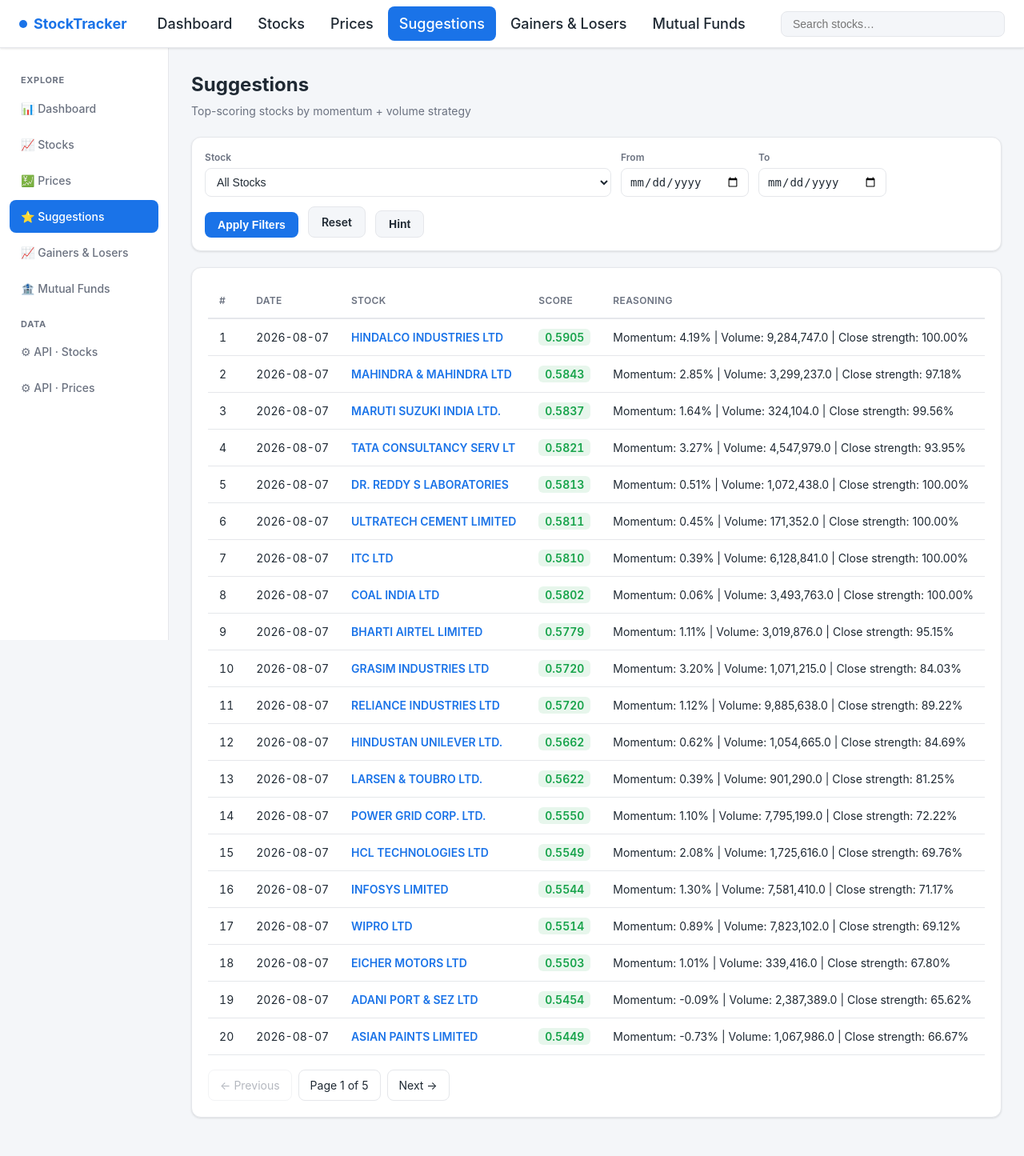
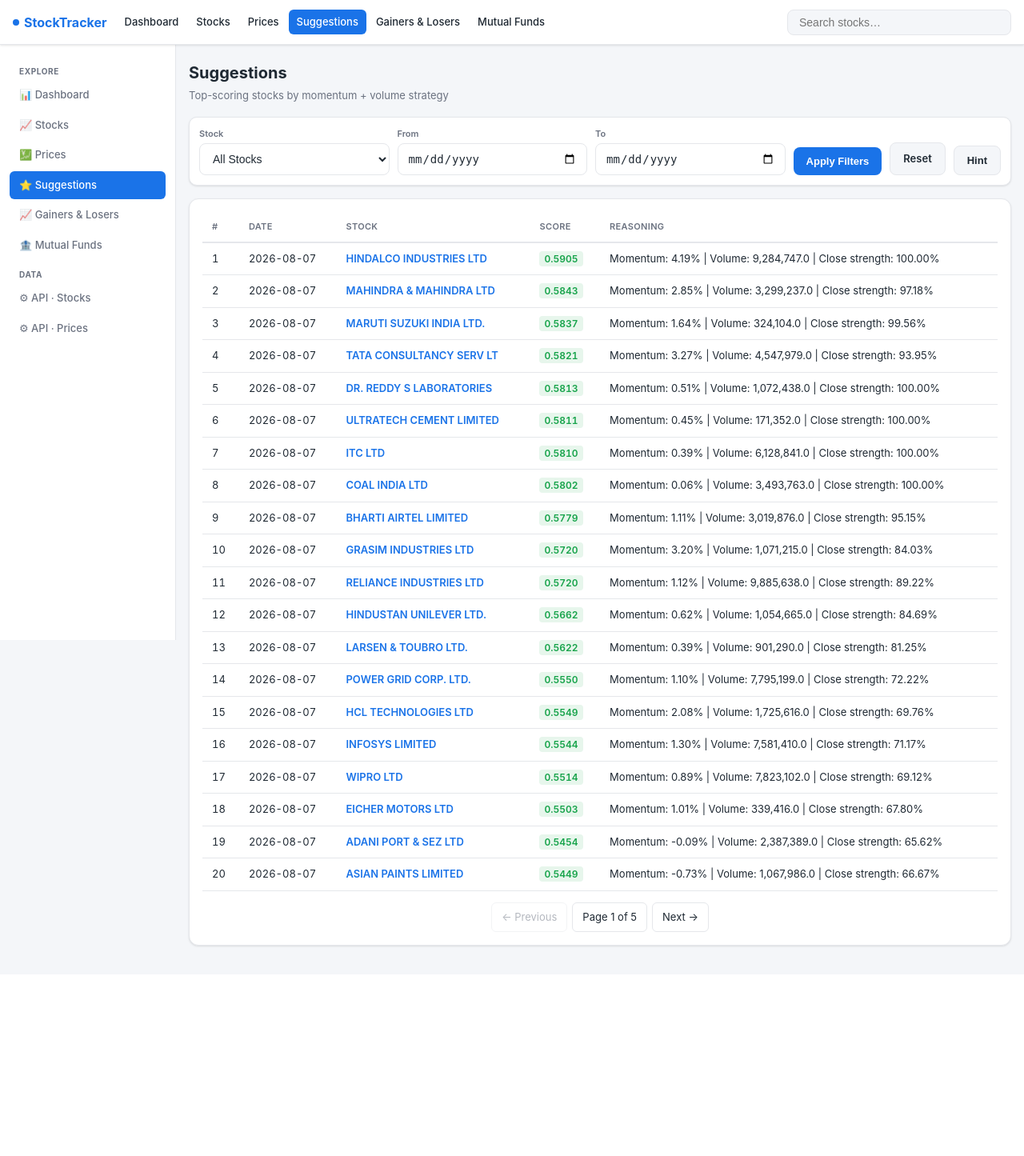
Before and after one commit to akshayz14/indian-stock-tracker, a Flask app: page /suggestions in a window 1280 px wide. Shown: the whole page at 80% size. After the commit the page ends 1185 px from the top, so only its background shows below. Run offline with Flask 3, Linux system fonts and the light colour scheme; data comes from the database, SQL or seed files in the repository.

Commit message:
Remove login_required import and adjust UI styling for mobile compatibility

```diff
--- a/flask_app.py
+++ b/flask_app.py
@@ -5,7 +5,6 @@ from models import Asset, DailyPrice, Suggestion, get_session
 import datetime
 from functools import wraps
 from nsetools import Nse  # Import NSE class
-from flask_login import login_required
 
 app = Flask(__name__)
 
--- a/static/style.css
+++ b/static/style.css
@@ -23,6 +23,7 @@ body {
   color: var(--text);
   font-size: 14px;
   line-height: 1.5;
+  -webkit-text-size-adjust: 100%;
 }
 
 /* Top navigation */
@@ -31,34 +32,35 @@ body {
   border-bottom: 1px solid var(--border);
   display: flex;
   align-items: center;
-  gap: 24px;
-  padding: 0 24px;
-  height: 60px;
+  gap: 12px;
+  padding: 0 16px;
+  height: 56px;
   position: sticky;
   top: 0;
   z-index: 100;
   box-shadow: var(--shadow);
+  flex-wrap: wrap;
 }
 .topnav .logo {
   font-weight: 700;
-  font-size: 18px;
+  font-size: 16px;
   color: var(--brand);
   display: flex;
   align-items: center;
-  gap: 8px;
+  gap: 6px;
   white-space: nowrap;
 }
-.topnav .logo .dot { width: 10px; height: 10px; border-radius: 50%; background: var(--brand); }
-.topnav .navlinks { display: flex; gap: 4px; }
+.topnav .logo .dot { width: 8px; height: 8px; border-radius: 50%; background: var(--brand); }
+.topnav .navlinks { display: flex; gap: 2px; flex-wrap: wrap; }
 .topnav .navlinks a {
   text-decoration: none;
-   color: var(--text);
-   font-size: 18px;
-   font-weight: 600;
+  color: var(--text);
+  font-size: 13px;
   font-weight: 500;
-  padding: 8px 14px;
-  border-radius: 8px;
+  padding: 6px 10px;
+  border-radius: 6px;
   transition: .15s;
+  white-space: nowrap;
 }
 .topnav .navlinks a:hover { background: var(--bg); color: var(--text); }
 .topnav .navlinks a.active { background: var(--brand); color: #fff; }
@@ -70,7 +72,10 @@ body {
   border: 1px solid var(--border);
   border-radius: 8px;
   padding: 6px 12px;
-  width: 280px;
+  width: 100%;
+  max-width: 280px;
+  flex: 1;
+  min-width: 150px;
 }
 .topnav .search input {
   border: none;
@@ -82,44 +87,46 @@ body {
 }
 
 /* Layout */
-.layout { display: flex; min-height: calc(100vh - 60px); }
+.layout { display: flex; min-height: calc(100vh - 56px); }
 .sidebar {
   width: 220px;
   background: var(--card);
   border-right: 1px solid var(--border);
-  padding: 20px 12px;
+  padding: 16px 12px;
   position: sticky;
-  top: 60px;
-  height: calc(100vh - 60px);
+  top: 56px;
+  height: calc(100vh - 56px);
+  overflow-y: auto;
 }
 .sidebar a {
   display: flex;
   align-items: center;
-  gap: 10px;
+  gap: 8px;
   text-decoration: none;
   color: var(--muted);
-  padding: 10px 14px;
-  border-radius: 8px;
+  padding: 8px 12px;
+  border-radius: 6px;
   font-weight: 500;
-  margin-bottom: 4px;
+  margin-bottom: 2px;
+  font-size: 13px;
 }
 .sidebar a:hover { background: var(--bg); color: var(--text); }
 .sidebar a.active { background: var(--brand); color: #fff; }
 .sidebar .section-title {
-  font-size: 11px;
+  font-size: 10px;
   text-transform: uppercase;
   letter-spacing: .06em;
   color: var(--muted);
-  padding: 12px 14px 6px;
+  padding: 10px 12px 4px;
   font-weight: 700;
 }
 
-.content { flex: 1; padding: 28px; max-width: 1200px; }
+.content { flex: 1; padding: 20px 16px; max-width: 1200px; width: 100%; }
 
 /* Page header */
-.page-head { margin-bottom: 22px; }
-.page-head h1 { font-size: 24px; margin: 0 0 4px; font-weight: 700; }
-.page-head p { margin: 0; color: var(--muted); }
+.page-head { margin-bottom: 16px; }
+.page-head h1 { font-size: 20px; margin: 0 0 4px; font-weight: 700; }
+.page-head p { margin: 0; color: var(--muted); font-size: 13px; }
 
 /* Cards */
 .card {
@@ -127,51 +134,52 @@ body {
   border: 1px solid var(--border);
   border-radius: 12px;
   box-shadow: var(--shadow);
-  padding: 20px;
-  margin-bottom: 20px;
+  padding: 16px;
+  margin-bottom: 16px;
 }
-.stat-grid { display: grid; grid-template-columns: repeat(auto-fit, minmax(200px,1fr)); gap: 18px; }
+.stat-grid { display: grid; grid-template-columns: repeat(auto-fit, minmax(150px,1fr)); gap: 12px; }
 .stat {
   background: var(--card);
   border: 1px solid var(--border);
-  border-radius: 12px;
-  padding: 18px 20px;
+  border-radius: 10px;
+  padding: 14px 16px;
   box-shadow: var(--shadow);
 }
-.stat .label { color: var(--muted); font-size: 13px; margin-bottom: 6px; }
-.stat .value { font-size: 28px; font-weight: 700; }
+.stat .label { color: var(--muted); font-size: 12px; margin-bottom: 4px; }
+.stat .value { font-size: 24px; font-weight: 700; }
 .stat .value.brand { color: var(--brand); }
 
 /* Tables */
-.table-wrap { overflow-x: auto; }
+.table-wrap { overflow-x: auto; -webkit-overflow-scrolling: touch; }
 table.data {
   width: 100%;
   border-collapse: collapse;
-  font-size: 14px;
+  font-size: 13px;
+  min-width: 600px;
 }
 table.data th {
   text-align: left;
-  padding: 12px 14px;
+  padding: 10px 12px;
   color: var(--muted);
   font-weight: 600;
   border-bottom: 2px solid var(--border);
   white-space: nowrap;
-  font-size: 12px;
+  font-size: 11px;
   text-transform: uppercase;
   letter-spacing: .03em;
 }
 table.data td {
-  padding: 12px 14px;
+  padding: 10px 12px;
   border-bottom: 1px solid var(--border);
   white-space: nowrap;
 }
 table.data tbody tr:hover { background: #fafbfc; }
 table.data .sym { font-weight: 700; color: var(--text); }
-table.data .name { color: var(--muted); font-size: 12px; }
+table.data .name { color: var(--muted); font-size: 11px; }
 
 /* Gain / loss coloring */
-.pos { color: var(--green); background: var(--green-bg); padding: 2px 8px; border-radius: 6px; font-weight: 600; }
-.neg { color: var(--red); background: var(--red-bg); padding: 2px 8px; border-radius: 6px; font-weight: 600; }
+.pos { color: var(--green); background: var(--green-bg); padding: 2px 6px; border-radius: 4px; font-weight: 600; font-size: 12px; }
+.neg { color: var(--red); background: var(--red-bg); padding: 2px 6px; border-radius: 4px; font-weight: 600; font-size: 12px; }
 .mono { font-variant-numeric: tabular-nums; }
 
 /* Badges & links */
@@ -189,12 +197,13 @@ table.data .name { color: var(--muted); font-size: 12px; }
   background: var(--brand);
   color: #fff;
   text-decoration: none;
-  padding: 8px 16px;
+  padding: 10px 16px;
   border-radius: 8px;
   font-weight: 600;
   border: none;
   cursor: pointer;
-  font-size: 14px;
+  font-size: 13px;
+  touch-action: manipulation;
 }
 .btn:hover { background: var(--brand-dark); }
 .btn.secondary { background: var(--bg); color: var(--text); border: 1px solid var(--border); }
@@ -205,36 +214,40 @@ table.data .name { color: var(--muted); font-size: 12px; }
 .filters {
   display: flex;
   flex-wrap: wrap;
-  gap: 12px;
+  gap: 10px;
   align-items: flex-end;
   background: var(--card);
   border: 1px solid var(--border);
-  border-radius: 12px;
-  padding: 16px;
-  margin-bottom: 20px;
+  border-radius: 10px;
+  padding: 12px;
+  margin-bottom: 16px;
   box-shadow: var(--shadow);
 }
-.filters .field { display: flex; flex-direction: column; gap: 4px; }
-.filters label { font-size: 12px; color: var(--muted); font-weight: 600; }
+.filters .field { display: flex; flex-direction: column; gap: 4px; flex: 1; min-width: 140px; }
+.filters label { font-size: 11px; color: var(--muted); font-weight: 600; }
 .filters select, .filters input {
-  padding: 8px 10px;
+  padding: 10px 12px;
   border: 1px solid var(--border);
   border-radius: 8px;
   font-size: 14px;
   background: #fff;
   color: var(--text);
-  min-width: 160px;
+  min-width: 140px;
+  width: 100%;
 }
 
 /* Pagination */
-.pagination { display: flex; gap: 8px; align-items: center; margin-top: 18px; }
+.pagination { display: flex; flex-wrap: wrap; gap: 6px; align-items: center; margin-top: 14px; justify-content: center; }
 .pagination a, .pagination span {
-  padding: 8px 14px;
+  padding: 8px 12px;
   border: 1px solid var(--border);
-  border-radius: 8px;
+  border-radius: 6px;
   text-decoration: none;
   color: var(--text);
   background: var(--card);
+  font-size: 13px;
+  min-width: 40px;
+  text-align: center;
 }
 .pagination a:hover { background: var(--bg); }
 .pagination .disabled { color: var(--muted); opacity: .5; }
```
Also changed, not shown: other parts of static/style.css (+175 -14 lines).
